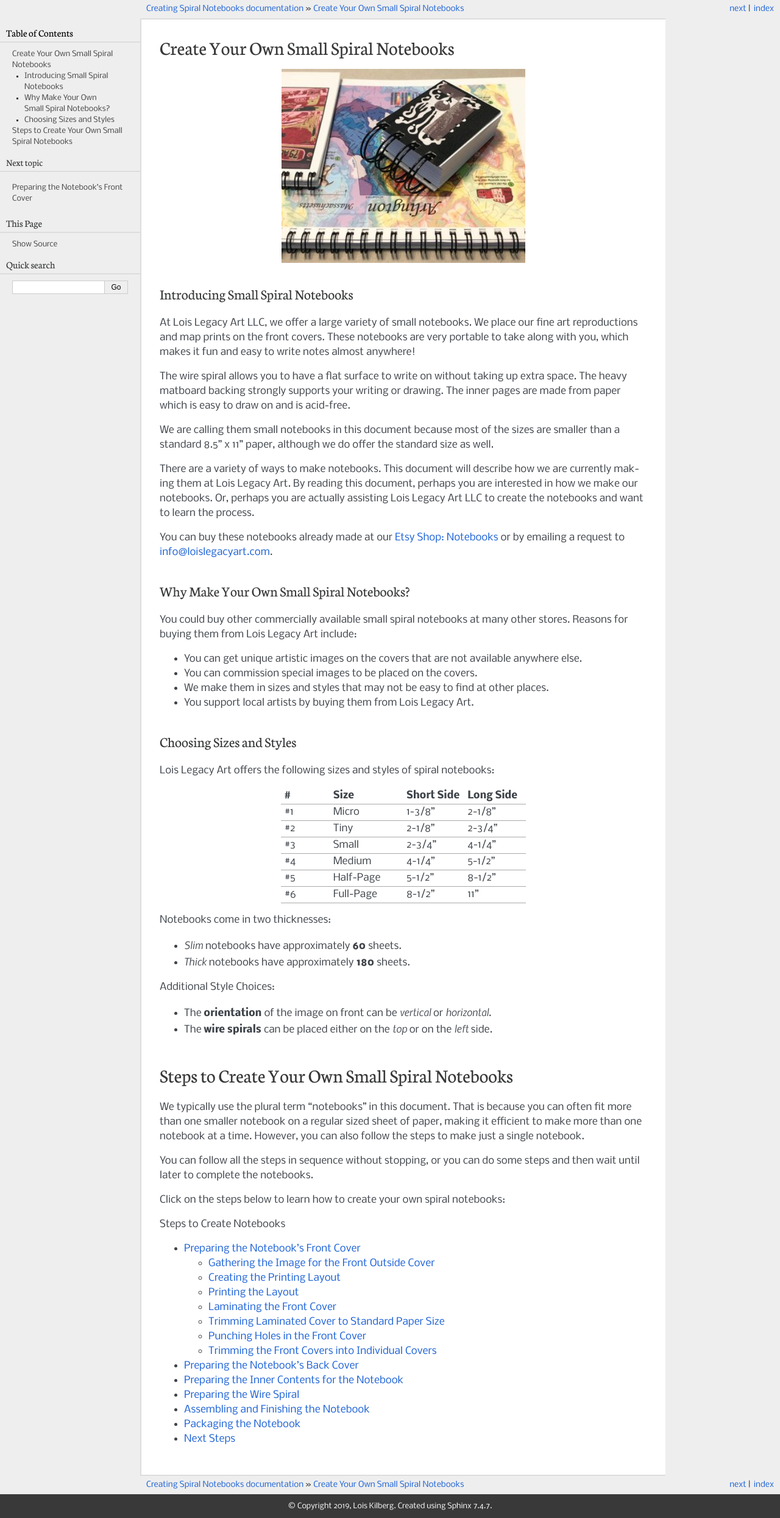
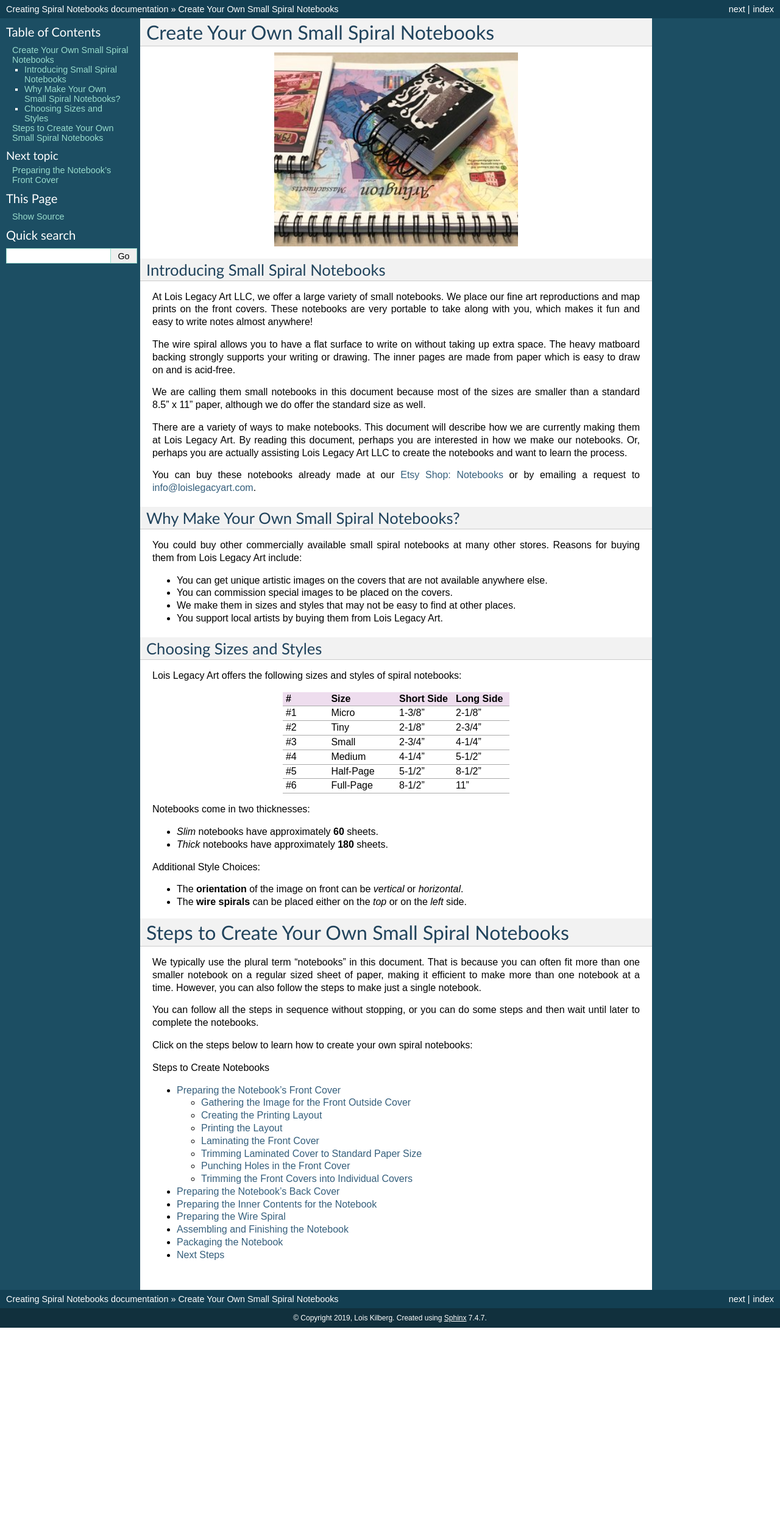
Before and after one commit to loiskilberg/create_spiral_notebook, a Sphinx documentation site: the page built from source/index.rst, in a window 1280 px wide. Shown: the whole page at 61% size. Built offline with Sphinx 7.4.7, drawn with Linux system fonts in a browser that asks for light colours; pages that are not in the unit, such as notebooks, are missing from menus; after the commit the page ends 2177 px from its top, so only the background shows below that.

Commit message:
go back to classic theme

```diff
--- a/source/conf.py
+++ b/source/conf.py
@@ -26,10 +26,10 @@ pygments_style = 'sphinx'
 #html_theme = 'agogo'
 #html_theme = 'alabaster'
 #html_theme = 'bizstyle'
-#html_theme = 'classic'
+html_theme = 'classic'
 #html_theme = 'haiku'
 #html_theme = 'nature'
-html_theme = 'pyramid'
+#html_theme = 'pyramid'
 #html_theme = 'scrolls'
 #html_theme = 'sphinxdoc'
 #html_theme = 'traditional'
```
